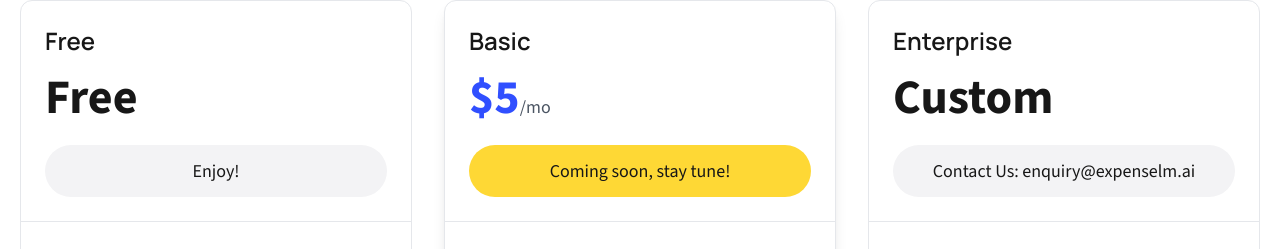
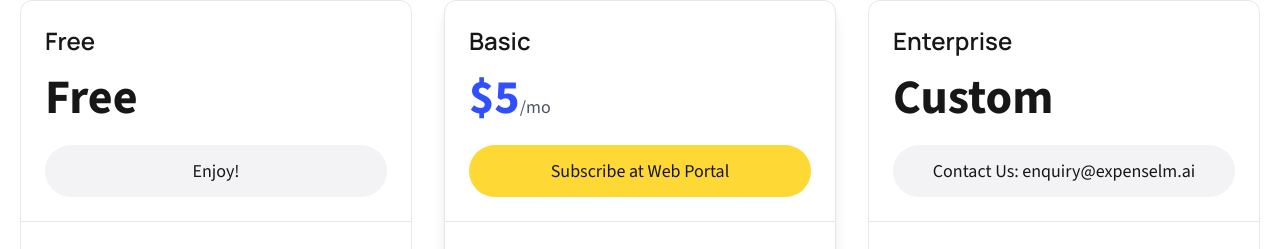
Before and after one commit to expenselm/expenselm-website, a Next.js app: page / in a window 1280 px wide. Shown: the part 2214-2463 px from the top of the page. Built offline with nearby package versions, Linux system fonts and the light colour scheme.

Commit message:
Updated subscription link

```diff
--- a/src/components/Pricing/PricingColumn.tsx
+++ b/src/components/Pricing/PricingColumn.tsx
@@ -27,7 +27,7 @@
                     Enjoy!
                 </button>}
                 {highlight && <button className={clsx("w-full py-3 px-4 rounded-full transition-colors", { "bg-primary hover:bg-primary-accent": highlight, "bg-hero-background hover:bg-gray-200": !highlight })}>
-                    <a href="https://web.expenselm.ai" target="_blank">Coming soon, stay tune!</a>
+                    <a href="https://web.expenselm.ai" target="_blank">Subscribe at Web Portal</a>
                 </button>}
                 {enterprise && <button disabled={true} className={clsx("w-full py-3 px-4 rounded-full transition-colors", { "bg-primary hover:bg-primary-accent": highlight, "bg-hero-background hover:bg-gray-200": !highlight })}>
                     Contact Us: enquiry@expenselm.ai
```
